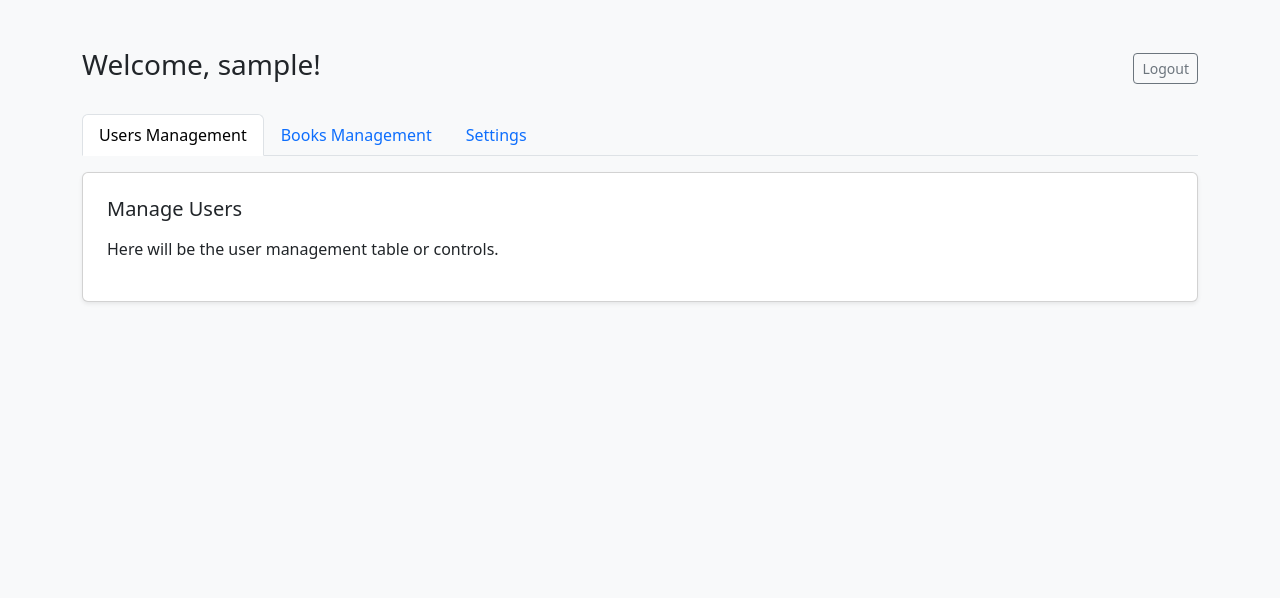
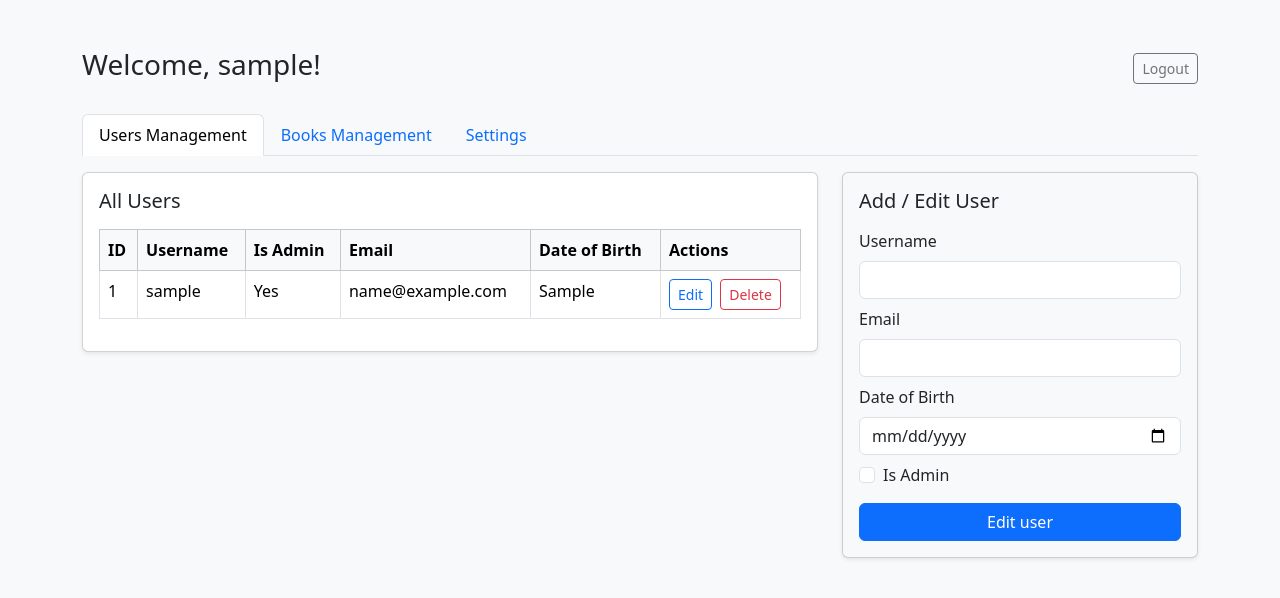
Before and after one commit to GannaUK/library-coursework, a PHP site: page /admin_dashboard.php in a window 1280 px wide. Shown: the top 598 px of the page. Run offline with PHP 8.4, Linux system fonts and the light colour scheme; the visitor is signed in with stand-in values (Sample User, id 1); tables that the repository leaves empty or names only in its code hold one stand-in row (values such as "Sample post"); data that the repository does not hold is empty; a stand-in replaces the project's code that opens the database connection.

Commit message:
edit user implementation

```diff
--- a/admin_dashboard.php
+++ b/admin_dashboard.php
@@ -51,10 +51,85 @@ $dob = $user['dob'] ?? '';
 
             <!-- Users Management Tab -->
             <div class="tab-pane fade show active" id="users" role="tabpanel">
-                <div class="card shadow-sm p-4">
+                <!-- <div class="card shadow-sm p-4">
                     <h5 class="card-title mb-3">Manage Users</h5>
                     <p>Here will be the user management table or controls.</p>
+                </div> -->
+                <div class="row g-4">
+                    <!-- Левая часть: Таблица пользователей -->
+                    <div class="col-md-8">
+                        <div class="card shadow-sm p-3">
+                            <h5 class="card-title mb-3">All Users</h5>
+                            <table class="table table-bordered table-hover">
+                                <thead class="table-light">
+                                    <tr>
+                                        <th>ID</th>
+                                        <th>Username</th>
+                                        <th>Is Admin</th>
+                                        <th>Email</th>
+                                        <th>Date of Birth</th>
+                                        <th>Actions</th>
+                                    </tr>
+                                </thead>
+                                <tbody>
+                                    <?php
+                                    $stmt = $pdo->query("SELECT * FROM db_users ORDER BY id ASC");
+                                    while ($row = $stmt->fetch()) {
+                                        echo "<tr>
+                            <td>{$row['id']}</td>
+                            <td>{$row['username']}</td>
+                            <td>" . ($row['is_admin'] ? 'Yes' : 'No') . "</td>
+                            <td>{$row['email']}</td>
+                            <td>{$row['dob']}</td>
+                            <td>
+                                <button class='btn btn-sm btn-outline-primary me-1 edit-user'
+                                    data-id='{$row['id']}'
+                                    data-username='{$row['username']}'
+                                    data-is_admin='{$row['is_admin']}'
+                                    data-email='{$row['email']}'
+                                    data-dob='{$row['dob']}'
+                                >Edit</button>
+                                <a href='actions/delete_user.php?id={$row['id']}' class='btn btn-sm btn-outline-danger'>Delete</a>
+                            </td>
+                        </tr>";
+                                    }
+                                    ?>
+                                </tbody>
+                            </table>
+                        </div>
+                    </div>
+
+                    <!-- Правая часть: Форма редактирования -->
+                    <div class="col-md-4">
+                        <div class="card shadow-sm p-3" style="background-color: #f8f9fa;">
+                            <h5 class="card-title mb-3">Add / Edit User</h5>
+                            <form method="POST" action="actions/update_profile.php">
+                                <input type="hidden" name="id" id="edit-id" />
+                                <div class="mb-2">
+                                    <label for="edit-username" class="form-label">Username</label>
+                                    <input type="text" class="form-control" id="edit-username" name="username" required />
+                                </div>
+                                <div class="mb-2">
+                                    <label for="edit-email" class="form-label">Email</label>
+                                    <input type="email" class="form-control" id="edit-email" name="email" />
+                                </div>
+                                <div class="mb-2">
+                                    <label for="edit-dob" class="form-label">Date of Birth</label>
+                                    <input type="date" class="form-control" id="edit-dob" name="dob" />
+                                </div>
+                                <!-- Скрытое поле для передачи ложного значения -->
+                                <input type="hidden" name="edit_is_admin" value="false" />
+
+                                <div class="form-check mb-3">
+                                    <input type="checkbox" class="form-check-input" id="edit_is_admin" name="edit_is_admin" />
+                                    <label for="edit_is_admin" class="form-check-label">Is Admin</label>
+                                </div>
+                                <button type="submit" class="btn btn-primary w-100"> Edit user</button>
+                            </form>
+                        </div>
+                    </div>
                 </div>
+
             </div>
 
             <!-- Books Management Tab -->
@@ -92,6 +167,7 @@ $dob = $user['dob'] ?? '';
 
     <script src="https://cdn.jsdelivr.net/npm/bootstrap@5.3.3/dist/js/bootstrap.bundle.min.js"></script>
     <script src="js/dashboard.js"></script>
+    <script src="js/admin_dashboard.js"></script>
 </body>
 
 </html>
--- /dev/null
+++ b/js/admin_dashboard.js
@@ -0,0 +1,18 @@
+document.addEventListener("DOMContentLoaded", () => {
+  const editButtons = document.querySelectorAll(".edit-user");
+  const idField = document.getElementById("edit-id");
+  const usernameField = document.getElementById("edit-username");
+  const emailField = document.getElementById("edit-email");
+  const dobField = document.getElementById("edit-dob");
+  const isAdminCheckbox = document.getElementById("edit_is_admin");
+
+  editButtons.forEach((button) => {
+    button.addEventListener("click", () => {
+      idField.value = button.dataset.id;
+      usernameField.value = button.dataset.username;
+      emailField.value = button.dataset.email;
+      dobField.value = button.dataset.dob;
+      isAdminCheckbox.checked = button.dataset.is_admin === "1";
+    });
+  });
+});
```
Also changed, not shown: actions/update_profile.php (+22 -7 lines).
